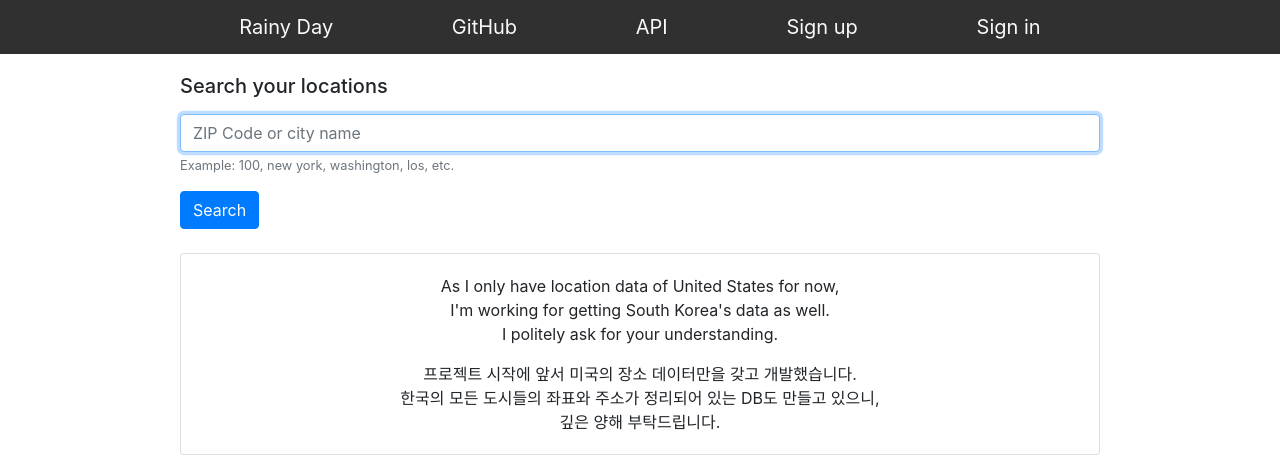
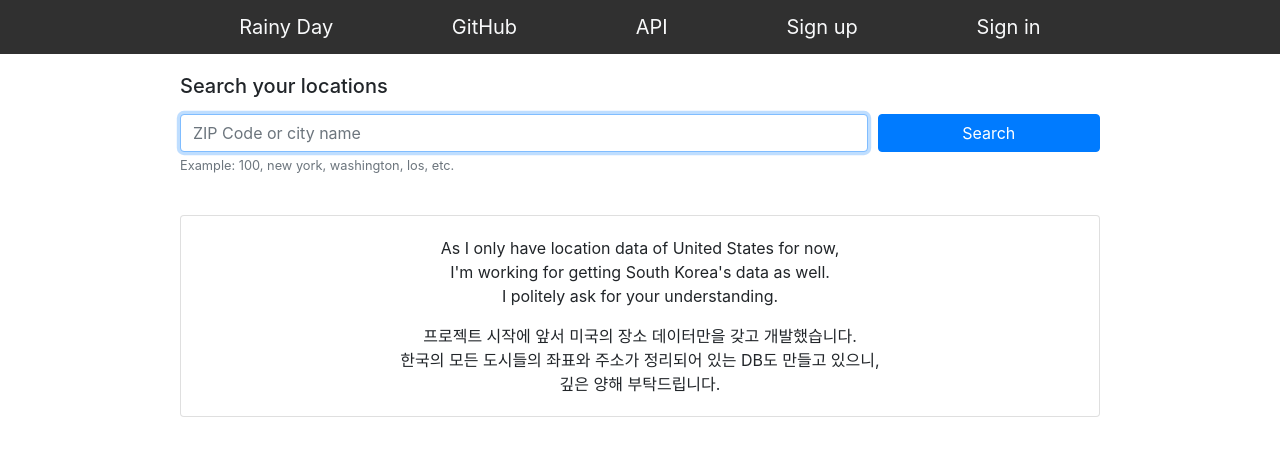
Before and after one commit to syntaxkim/project1-rainyday, a Flask app: template templates/search.html in a window 1280 px wide. Shown: the top 469 px of the page. Run offline with Flask 2, Linux system fonts and the light colour scheme; the template is opened without the code that fills it, so the values that code supplies are empty; parts of the project's set-up code (start-up, migrations or seed data) failed here and were passed over; some libraries are stand-ins or nearby versions.

Commit message:
search button replaced for better UX

```diff
--- a/templates/search.html
+++ b/templates/search.html
@@ -12,10 +12,16 @@
             <form action="{{ url_for('search') }}" method="POST" id="search">
                 <div class="form-group">
                     <label><h5>Search your locations</h5></label>
-                    <input class="form-control" name="location" autofocus autocomplete="off" type="text" placeholder="ZIP Code or city name">
+                    <div class="form-row">
+                        <div class="col-9">
+                            <input class="form-control" name="location" autofocus autocomplete="off" type="text" placeholder="ZIP Code or city name">
+                        </div>
+                        <div class="col-3">
+                            <button type="submit" class="btn btn-primary btn-block">Search</button>
+                        </div>
+                    </div>
                     <small class="form-text text-muted">Example: 100, new york, washington, los, etc.</small>
                 </div>
-                <button type="submit" class="btn btn-primary">Search</button>
             </form>
         </div>
         <br>
```
Also changed, not shown: templates/location.html (+8 -2 lines).
